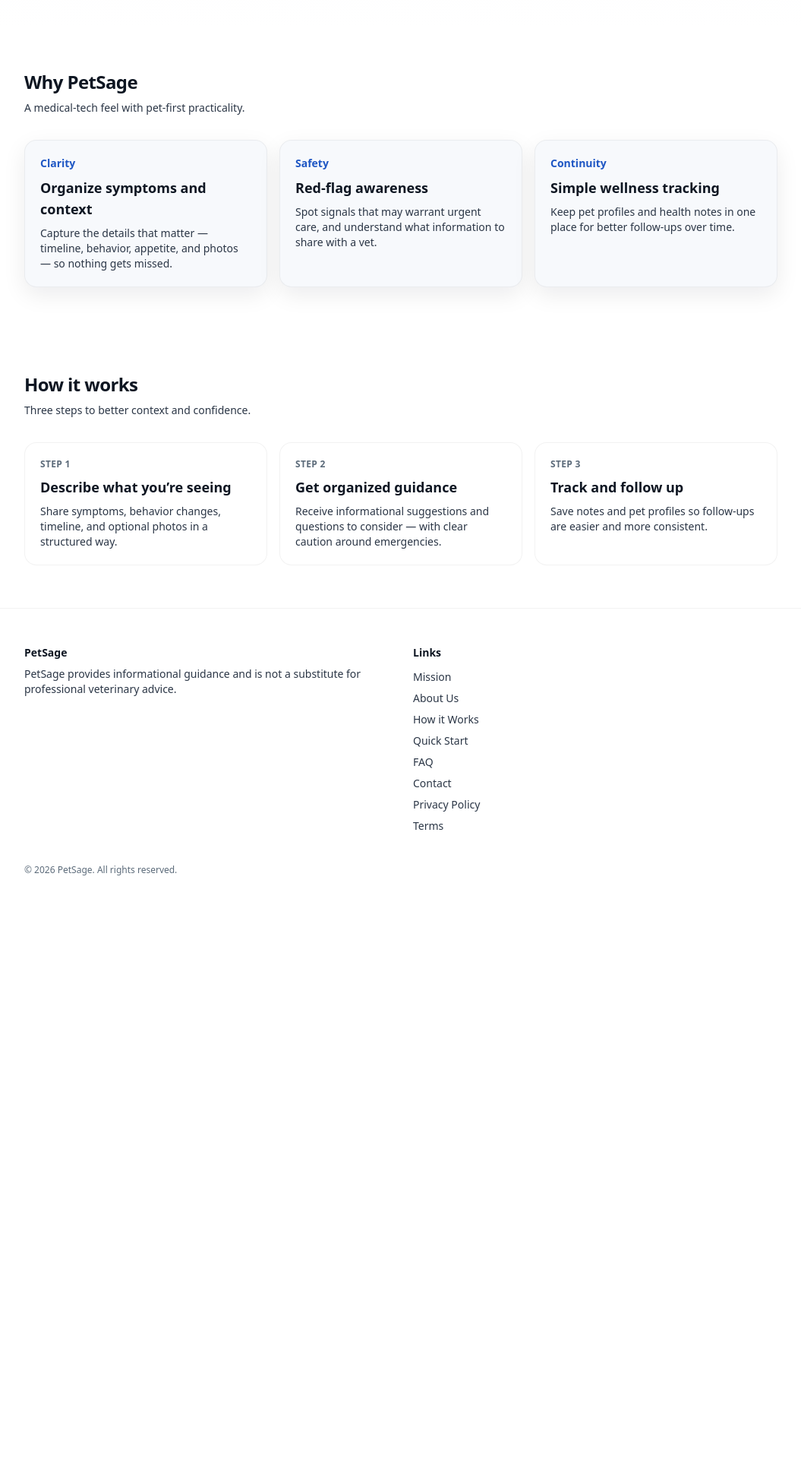
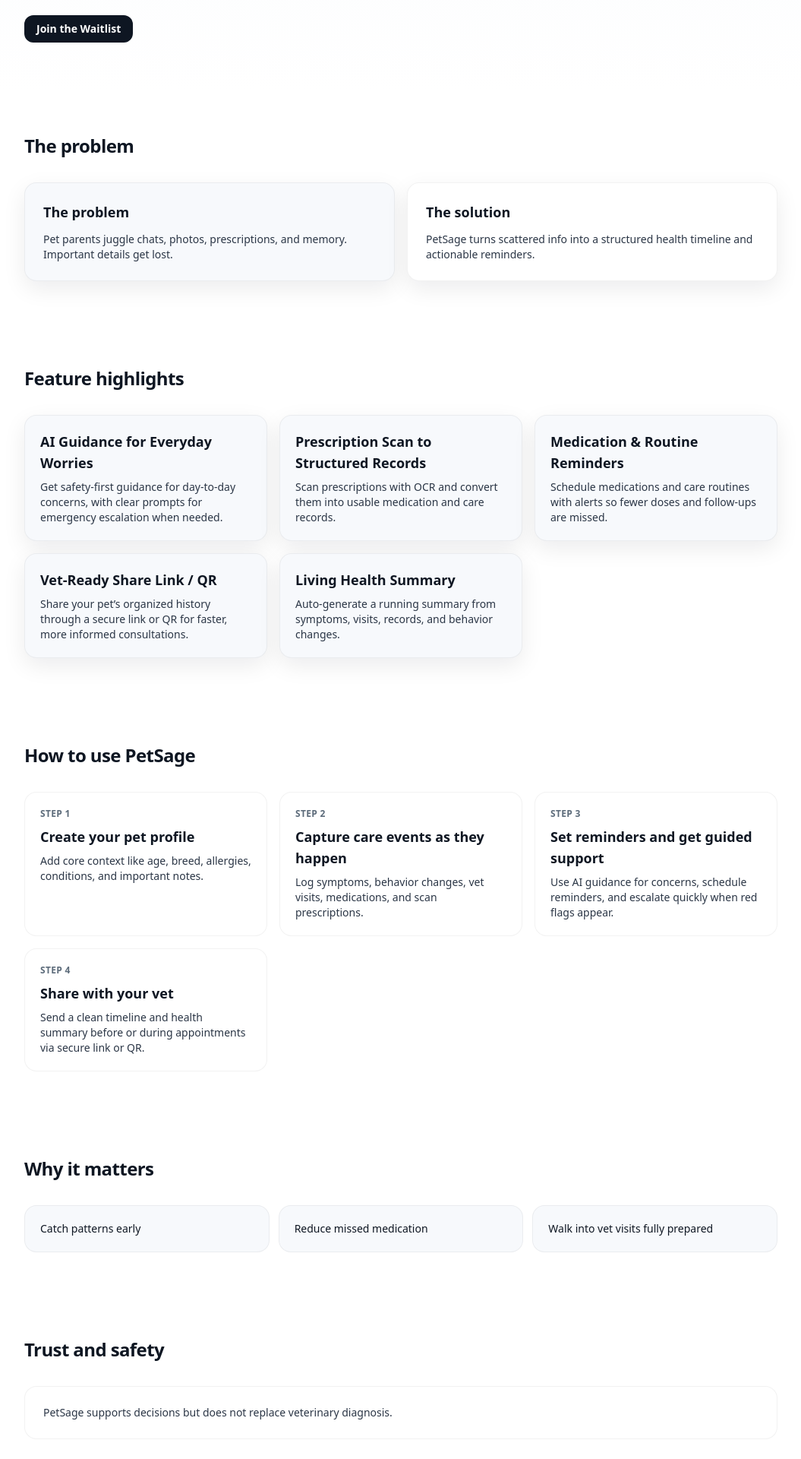
Before and after one commit to Saipraneeth1001/petsage-static, a Next.js app: page / in a window 1280 px wide. Shown: the part 500-2420 px from the top of the page at 76% size, without its empty margins (112-1167 px from the left). Before the commit the page ends 1701 px from the top, so only its background shows below. Built offline with nearby package versions, Linux system fonts and the light colour scheme.

Commit message:
update info on the site'

```diff
--- a/app/page.tsx
+++ b/app/page.tsx
@@ -1,6 +1,7 @@
 import { Hero } from "@/components/Hero";
 import { Section } from "@/components/Section";
 import { siteContent } from "@/content/siteContent";
+import Link from "next/link";
 import type { Metadata } from "next";
 
 export const metadata: Metadata = {
@@ -10,25 +11,38 @@
 
 export default function HomePage() {
   const { home } = siteContent.pages;
+  const { about } = siteContent.pages;
   return (
     <>
       <Hero />
 
-      <Section title={home.valuePropsTitle} subtitle={home.valuePropsSubtitle}>
+      <Section title={home.problemTitle}>
+        <div className="grid gap-4 lg:grid-cols-2">
+          <div className="rounded-2xl border border-black/5 bg-surface-50 p-6 shadow-soft">
+            <h3 className="text-lg font-semibold">{home.problemTitle}</h3>
+            <p className="mt-3 text-sm text-ink-700">{home.problemStatement}</p>
+          </div>
+          <div className="rounded-2xl border border-black/5 bg-white p-6 shadow-soft">
+            <h3 className="text-lg font-semibold">{home.solutionTitle}</h3>
+            <p className="mt-3 text-sm text-ink-700">{home.solutionStatement}</p>
+          </div>
+        </div>
+      </Section>
+
+      <Section title={home.featureHighlightsTitle}>
         <div className="grid gap-4 sm:grid-cols-2 lg:grid-cols-3">
-          {home.valueProps.map((vp) => (
-            <div key={vp.title} className="rounded-2xl border border-black/5 bg-surface-50 p-5 shadow-soft">
-              <div className="text-sm font-semibold text-accent-700">{vp.kicker}</div>
-              <div className="mt-2 text-lg font-semibold">{vp.title}</div>
-              <p className="mt-2 text-sm text-ink-700">{vp.description}</p>
+          {home.featureHighlights.map((feature) => (
+            <div key={feature.title} className="rounded-2xl border border-black/5 bg-surface-50 p-5 shadow-soft">
+              <div className="text-lg font-semibold">{feature.title}</div>
+              <p className="mt-2 text-sm text-ink-700">{feature.description}</p>
             </div>
           ))}
         </div>
       </Section>
 
-      <Section title={home.howItWorksPreviewTitle} subtitle={home.howItWorksPreviewSubtitle}>
+      <Section title={home.howToUseTitle}>
         <ol className="grid gap-4 lg:grid-cols-3">
-          {siteContent.pages.howItWorks.steps.map((s) => (
+          {home.howToUseSteps.map((s) => (
             <li key={s.title} className="rounded-2xl border border-black/5 bg-white p-5">
               <div className="text-xs font-semibold uppercase tracking-wide text-ink-500">{s.stepLabel}</div>
               <div className="mt-2 text-lg font-semibold">{s.title}</div>
@@ -37,6 +51,36 @@
           ))}
         </ol>
       </Section>
+
+      <Section title={home.whyItMattersTitle}>
+        <ul className="grid gap-3 sm:grid-cols-3">
+          {home.whyItMatters.map((item) => (
+            <li key={item} className="rounded-2xl border border-black/5 bg-surface-50 p-5 text-sm font-medium">
+              {item}
+            </li>
+          ))}
+        </ul>
+      </Section>
+
+      <Section title={home.trustSafetyTitle}>
+        <div className="rounded-2xl border border-black/5 bg-white p-6">
+          <p className="text-sm text-ink-700">{home.trustSafetyNote}</p>
+        </div>
+      </Section>
+
+      <Section title="Why we started">
+        <div className="rounded-2xl border border-black/5 bg-surface-50 p-6 shadow-soft">
+          <p className="text-sm text-ink-700">{about.subtitle}</p>
+          <p className="mt-3 text-sm text-ink-700">{about.paragraphs[0]}</p>
+          <p className="mt-2 text-sm text-ink-700">{about.paragraphs[9]}</p>
+          <Link
+            href="/about"
+            className="mt-4 inline-flex rounded-xl bg-ink-900 px-4 py-2 text-sm font-semibold text-white hover:bg-ink-950 transition"
+          >
+            Read the full story
+          </Link>
+        </div>
+      </Section>
     </>
   );
 }
--- a/components/Hero.tsx
+++ b/components/Hero.tsx
@@ -18,6 +18,12 @@
             </h1>
             <p className="mt-5 text-base text-ink-700">{hero.subtitle}</p>
             <p className="mt-4 text-sm text-ink-500">{hero.trustLine}</p>
+            <a
+              href="#waitlist"
+              className="mt-6 inline-flex rounded-xl bg-ink-900 px-4 py-2 text-sm font-semibold text-white hover:bg-ink-950 transition"
+            >
+              {siteContent.waitlist.buttonLabel}
+            </a>
           </div>
 
           <div id="waitlist" className="rounded-3xl border border-black/5 bg-white p-6 shadow-soft">
--- a/content/siteContent.ts
+++ b/content/siteContent.ts
@@ -68,38 +68,84 @@
     home: {
       seoTitle: "Home",
       seoDescription:
-        "PetSage is an AI-powered pet wellness companion designed to help pet parents better understand symptoms, organize context, and decide when to seek veterinary care.",
+        "PetSage helps pet parents track health history, scan prescriptions, set reminders, and share vet-ready timelines.",
       hero: {
-        title: "Calm, clear guidance for pet health questions",
+        title: "Your pet’s health history, reminders, and guidance — in one place.",
         subtitle:
-          "PetSage helps you describe symptoms, track context, and understand when it’s time to seek veterinary care — with a premium, safety-first experience.",
+          "PetSage helps you track symptoms, scan prescriptions, and share a clean vet-ready timeline.",
         trustLine:
           "Designed to support better decisions. Not a replacement for a veterinarian."
       },
-      valuePropsTitle: "Why PetSage",
-      valuePropsSubtitle: "A medical-tech feel with pet-first practicality.",
-      valueProps: [
+      problemTitle: "The problem",
+      problemStatement:
+        "Pet parents juggle chats, photos, prescriptions, and memory. Important details get lost.",
+      solutionTitle: "The solution",
+      solutionStatement:
+        "PetSage turns scattered info into a structured health timeline and actionable reminders.",
+      featureHighlightsTitle: "Feature highlights",
+      featureHighlights: [
         {
-          kicker: "Clarity",
-          title: "Organize symptoms and context",
+          title: "AI Guidance for Everyday Worries",
           description:
-            "Capture the details that matter — timeline, behavior, appetite, and photos — so nothing gets missed."
+            "Get safety-first guidance for day-to-day concerns, with clear prompts for emergency escalation when needed."
         },
         {
-          kicker: "Safety",
-          title: "Red-flag awareness",
+          title: "Prescription Scan to Structured Records",
           description:
-            "Spot signals that may warrant urgent care, and understand what information to share with a vet."
+            "Scan prescriptions with OCR and convert them into usable medication and care records."
         },
         {
-          kicker: "Continuity",
-          title: "Simple wellness tracking",
+          title: "Medication & Routine Reminders",
           description:
-            "Keep pet profiles and health notes in one place for better follow-ups over time."
+            "Schedule medications and care routines with alerts so fewer doses and follow-ups are missed."
+        },
+        {
+          title: "Vet-Ready Share Link / QR",
+          description:
+            "Share your pet’s organized history through a secure link or QR for faster, more informed consultations."
+        },
+        {
+          title: "Living Health Summary",
+          description:
+            "Auto-generate a running summary from symptoms, visits, records, and behavior changes."
         }
       ],
-      howItWorksPreviewTitle: "How it works",
-      howItWorksPreviewSubtitle: "Three steps to better context and confidence."
+      howToUseTitle: "How to use PetSage",
+      howToUseSteps: [
+        {
+          stepLabel: "Step 1",
+          title: "Create your pet profile",
+          description:
+            "Add core context like age, breed, allergies, conditions, and important notes."
+        },
+        {
+          stepLabel: "Step 2",
+          title: "Capture care events as they happen",
+          description:
+            "Log symptoms, behavior changes, vet visits, medications, and scan prescriptions."
+        },
+        {
+          stepLabel: "Step 3",
+          title: "Set reminders and get guided support",
+          description:
+            "Use AI guidance for concerns, schedule reminders, and escalate quickly when red flags appear."
+        },
+        {
+          stepLabel: "Step 4",
+          title: "Share with your vet",
+          description:
+            "Send a clean timeline and health summary before or during appointments via secure link or QR."
+        }
+      ],
+      whyItMattersTitle: "Why it matters",
+      whyItMatters: [
+        "Catch patterns early",
+        "Reduce missed medication",
+        "Walk into vet visits fully prepared"
+      ],
+      trustSafetyTitle: "Trust and safety",
+      trustSafetyNote:
+        "PetSage supports decisions but does not replace veterinary diagnosis."
     },
     mission: {
       seoTitle: "Mission",
```
